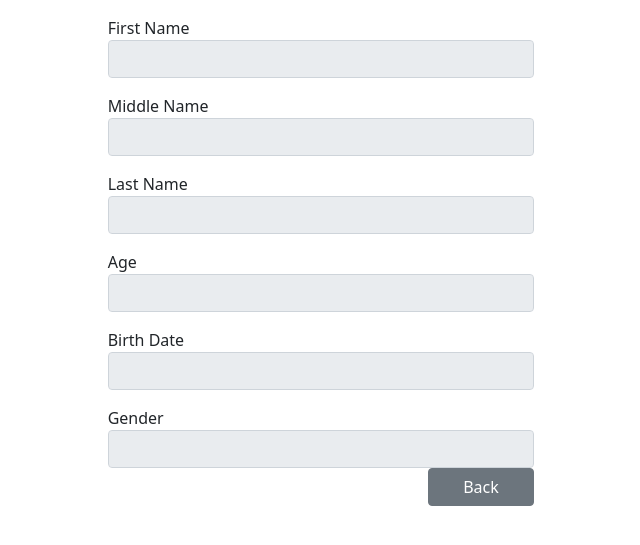
After one commit to markluces14/mysite, a Django app: template djangocrudlesson/templates/user/show.html in a window 1280 px wide. The commit adds this page. Shown: the top 545 px of the page, without its empty margins (319-959 px from the left). Run offline with Django 5.2, Linux system fonts and the light colour scheme; the template is opened without the code that fills it, so the values that code supplies are empty; some libraries are stand-ins or nearby versions.

Commit message:
Views and Delete button for user

```diff
--- a/djangocrudlesson/templates/gender/index.html
+++ b/djangocrudlesson/templates/gender/index.html
@@ -6,6 +6,7 @@ List of Gender
 
 {% block content %}
 
+{% include "include/navbar.html" %}
 
 <a href="/gender/create" class="btn btn-primary float-end mt-1 me-1">Add Gender</a>
 {% include "include/messages.html" %}
--- a/djangocrudlesson/templates/user/index.html
+++ b/djangocrudlesson/templates/user/index.html
@@ -5,6 +5,8 @@ List of user
 {% endblock title %}
 
 {% block content %}
+
+{% include "include/navbar.html" %}
 
 
 <a href="user/create" class="btn btn-primary float-end mt-1 me-1">Add User</a>
@@ -32,9 +34,9 @@ List of user
                     <td>{{ user.gender }}</td>
                     <td>
                         <div class="btn-group">
-                            <a href="#" class="btn btn-primary">View</a>
+                            <a href="/user/show/{{user.user_id}}" class="btn btn-primary">View</a>
                             <a href="#" class="btn btn-success">Edit</a>
-                            <a href="#" class="btn btn-danger">Delete</a>
+                            <a href="/user/delete/{{user.user_id}}" class="btn btn-danger">Delete</a>
                         </div>
                     </td>
                 </tr>
--- /dev/null
+++ b/djangocrudlesson/templates/user/show.html
@@ -0,0 +1,38 @@
+{% extends "layout/base.html" %}
+
+
+{% block title %}
+View Gender
+{% endblock title %}
+
+{% block content %}
+<div class="col-md-4 mx-auto mt-3">
+    <form action="#" method="post">
+        <div class="mb-3">
+            <label for="first_name">First Name</label>
+            <input type="text" class="form-control" id="first_name" name="first_name" value="{{ user.first_name}}" readonly/>
+        </div>
+        <div class="mb-3">
+            <label for="middle_name">Middle Name</label>
+            <input type="text" class="form-control" id="middle_name" name="middle_name" value="{{user.middle_name}}" readonly/>
+        </div>
+        <div class="mb-3">
+            <label for="last_name">Last Name</label>
+            <input type="text" class="form-control" id="last_name" name="last_name" value="{{user.last_name}}" readonly/>
+        </div>
+        <div class="mb-3">
+            <label for= "age">Age</label>
+            <input type="text" class="form-control" id="age" name="age" value="{{user.age}}" readonly/>
+        </div>
+        <div class="mb-3">
+            <label for="birth_date">Birth Date</label>
+            <input type="text" class="form-control" id="birth_date" name="birth_date" value="{{user.birth_date}}" readonly/>
+        </div>
+        <div class="mb-3">
+            <label for="gender">Gender</label>
+            <input type="text" class="form-control" id="gender" name="gender" value="{{ user.gender }}" readonly/>
+        <a href="/" class="btn btn-secondary float-end col-12 col-md-3 ">Back</a>
+    </form>
+</div>
+
+{% endblock content %}
--- a/djangocrudlesson/urls.py
+++ b/djangocrudlesson/urls.py
@@ -10,7 +10,10 @@ urlpatterns = [
     path('gender/update/<int:gender_id>', views.update_gender),
     path('gender/delete/<int:gender_id>', views.delete_gender),
     path('gender/destroy/<int:gender_id>', views.destroy_gender),
-    path('users', views.index_user),
+    path('', views.index_user),
     path('user/create', views.create_user),
     path('user/store', views.store_user),
+    path('user/show/<int:user_id>', views.show_user),
+    path('user/delete/<int:user_id>', views.delete_user),
+    path('user/destroy/<int:user_id>', views.destroy_user),
 ]
```
Also changed, not shown: djangocrudlesson/templates/include/navbar.html (added, +18 -0 lines), djangocrudlesson/templates/user/delete.html (added, +18 -0 lines), djangocrudlesson/views.py (+25 -1 lines).
